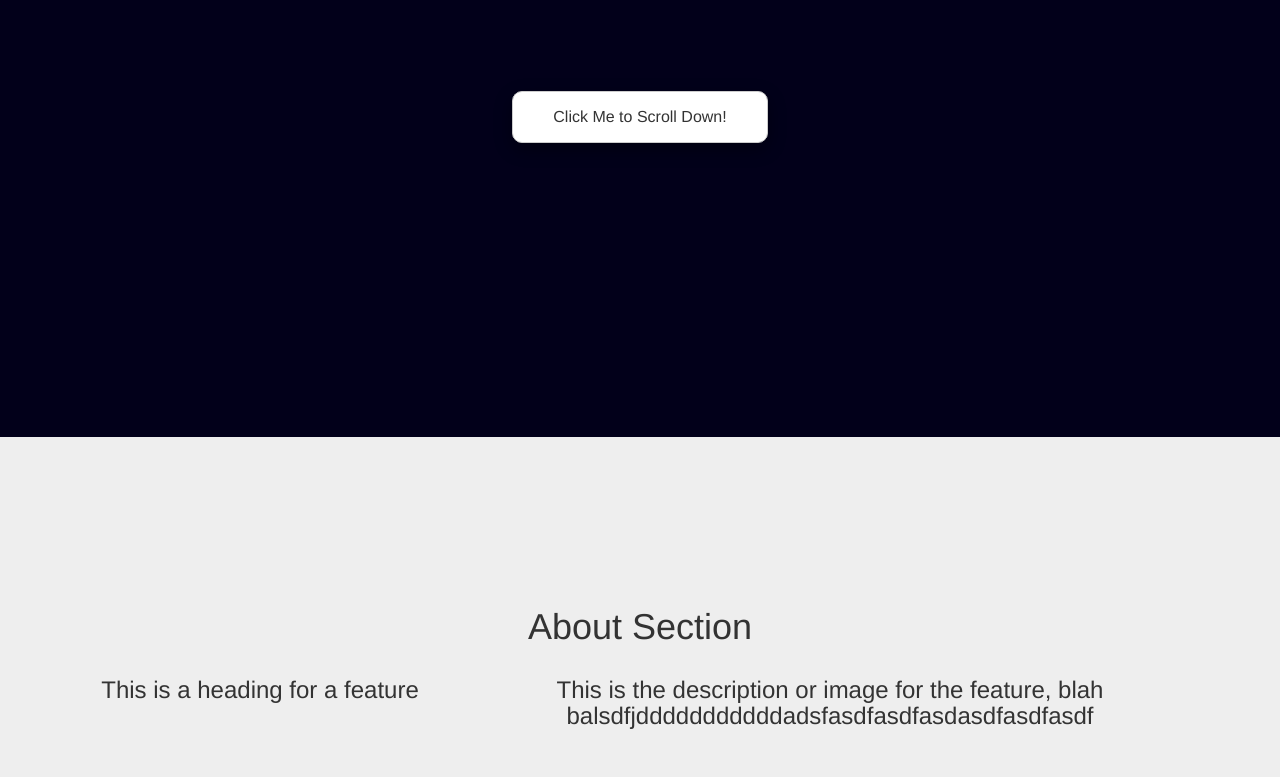
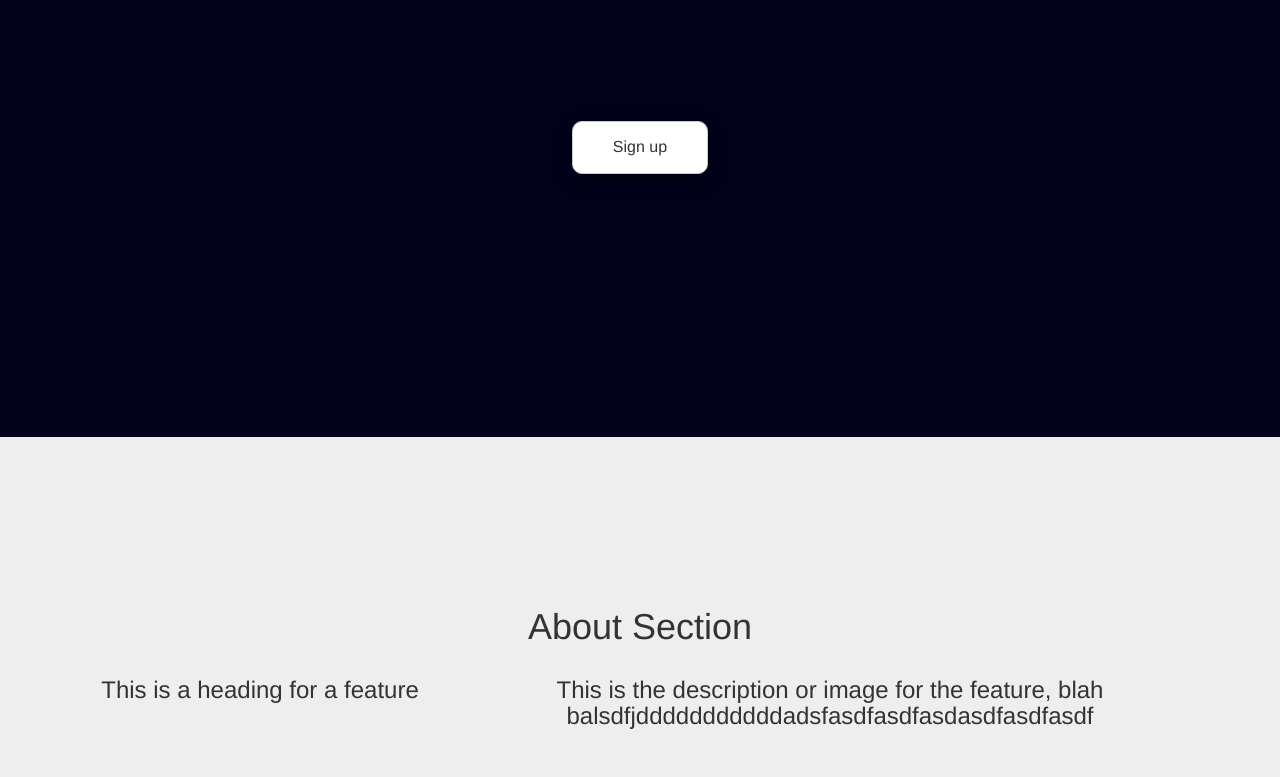
Before and after one commit to pritchmc/MyFirstWebsite, a plain HTML site: page index.html in a window 1280 px wide. Shown: the part 363-1140 px from the top of the page. Drawn offline with nearby package versions, Linux system fonts and the light colour scheme; a script that the page names is missing.

Commit message:
Test
Background

```diff
--- a/css/scrolling-nav.css
+++ b/css/scrolling-nav.css
@@ -33,11 +33,11 @@ of those sections to manage the look and feel of the site. */
 
 .intro-section {
     height: 100%;
-    padding-top: 150px;
+    padding-top: 13%;
     text-align: center;
 }
 
-body { background-color: #02001A}
+body {background-color: #02001A}
 
 /*Particles Style*/
 #particles-js {
@@ -50,8 +50,10 @@ body { background-color: #02001A}
     right: 0;
     bottom:0;
 }
+
+
 .container-2 {
-	padding-top: 100px;
+	padding-top: 10%;
 }
 
 .btn-default {
@@ -75,6 +77,7 @@ body { background-color: #02001A}
 	color: white;
 }
 
+
 .about-section {
     height: 100%;
     padding-top: 150px;
--- a/index.html
+++ b/index.html
@@ -70,7 +70,8 @@
 
     <!-- Intro Section -->
     <section id="intro" class="intro-section">
-		<div id="particles-js">
+        <div class="container">
+			<div id="particles-js">
 		<canvas height="651" width="1366" style="width: 100%; height: 100%;"></canvas>
 		</div>
 
@@ -79,7 +80,6 @@
 		<script src="http://roshinjose.com/codepen/plugins.js"></script>
 
     <script src="js/index.js"></script>
-        <div class="container">
 			<div>
 				<img class="logo" src="img/logo.png">
 				</div>
@@ -88,7 +88,7 @@
 							<h1>The world's smartest savings account</h1>
 							<p>The app which makes saving money effortless</p>
 						<div class="container-2">
-						<a class="btn btn-default page-scroll" href="#about">Click Me to Scroll Down!</a>
+						<a class="btn btn-default page-scroll" href="#about">Sign up</a>
 					</div>
                 </div>
             </div>
```
